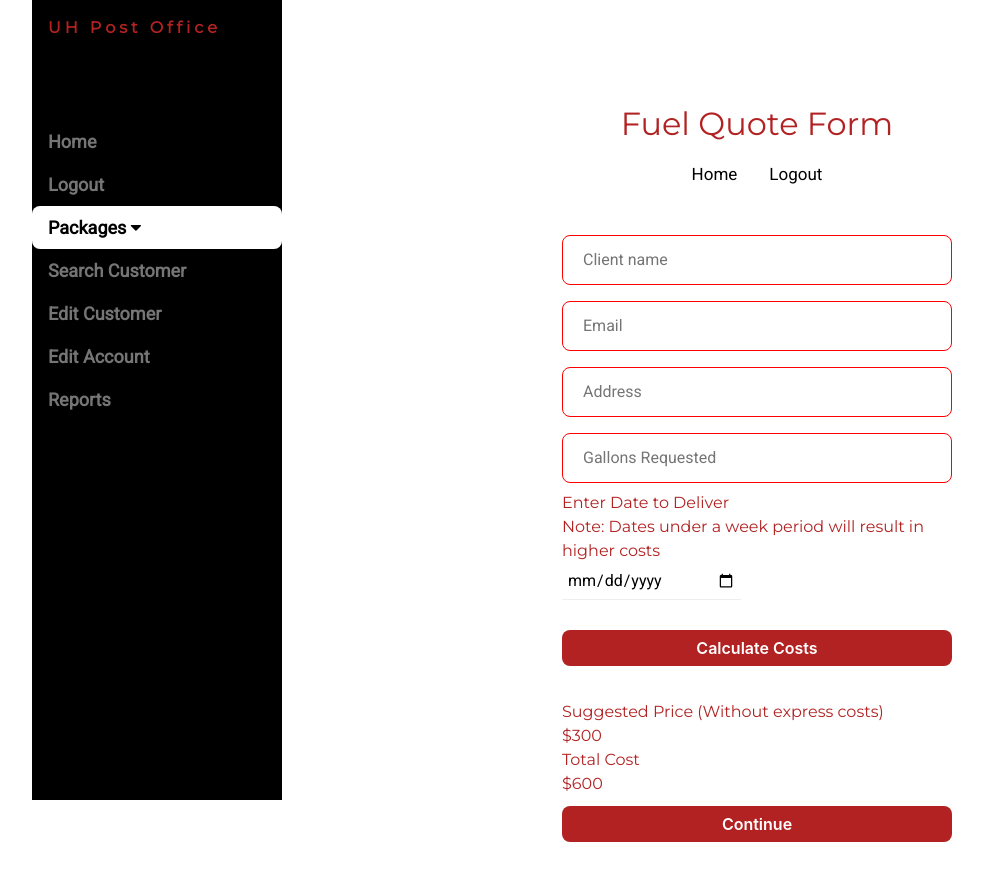
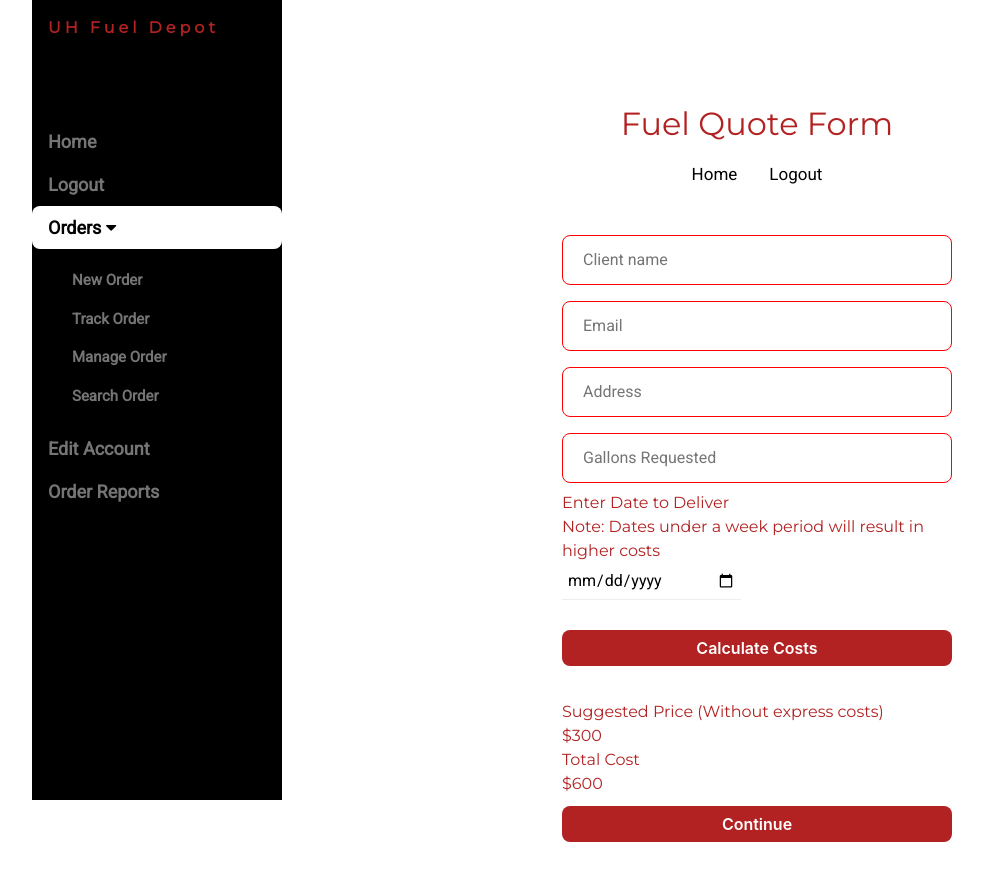
Before and after one commit to hite5/COSC_4353, a Flask app: page /NewPackage in a window 1280 px wide. Shown: the top 876 px of the page, without its empty margins (8-991 px from the left). Run offline with Flask 2, Linux system fonts and the light colour scheme; a user stored in the database is signed in.

Commit message:
sidebar changes on fuel quote form

```diff
--- a/application/templates/KEEPfuelQuoteForm.html
+++ b/application/templates/KEEPfuelQuoteForm.html
@@ -177,42 +177,42 @@
 </head>
 
 <body class="w3-content" style="max-width:1200px">
-<!-- Sidebar/menu -->
+     <!-- Sidebar/menu -->
   <nav class="w3-sidebar w3-bar-block w3-black w3-collapse w3-top" style="z-index:3;width:250px" id="mySidebar">
     <div class="w3-container w3-display-container w3-padding-16">
       <i onclick="w3_close()" class="fa fa-remove w3-hide-large w3-button w3-display-topright"></i>
-      <h3 class="w3-wide"><b>UH Post Office</b></h3>
+      <h3 class="w3-wide"><b>UH Fuel Depot</b></h3>
     </div>
     <div class="w3-padding-64 w3-large w3-text-grey" style="font-weight:bold">
       <a href="{{ url_for('views.index') }}" class="w3-bar-item w3-button">Home</a>
       {% if current_user.is_authenticated %} <!-- Employees and Supervisors -->
       <a href="{{ url_for('auth.logout') }}" class="w3-bar-item w3-button">Logout</a>
       <a onclick="myAccFunc()" href="javascript:void(0)" class="w3-button w3-block w3-white w3-left-align" id="myBtn">
-        Packages <i class="fa fa-caret-down"></i>
+        Orders <i class="fa fa-caret-down"></i>
       </a>
-      <div id="demoAcc" class="w3-bar-block w3-hide w3-padding-large w3-medium">
-        <a href="/NewPackage" class="w3-bar-item w3-button">New Package</a>
-        <a href="/packageTracker" class="w3-bar-item w3-button">Track Package</a>
-        <a href="{{ url_for('views.packageUpdateForm') }}" class="w3-bar-item w3-button">Manage Package</a>
-        <a href="/packageSearch" class="w3-bar-item w3-button">Search Package</a>
+      <div id="demoAcc" class="w3-bar-block w3-show w3-padding-large w3-medium">
+        <a href="/NewPackage" class="w3-bar-item w3-button">New Order</a>
+        <a href="/packageTracker" class="w3-bar-item w3-button">Track Order</a>
+        <a href="{{ url_for('views.packageUpdateForm') }}" class="w3-bar-item w3-button">Manage Order</a>
+        <a href="/packageSearch" class="w3-bar-item w3-button">Search Order</a>
       </div>
-      <a href="/customerSearch" class="w3-bar-item w3-button">Search Customer</a>
-      <a href="/editCustomerSearch" class="w3-bar-item w3-button">Edit Customer</a>
+<!--      <a href="/customerSearch" class="w3-bar-item w3-button">Search Customer</a>-->
+<!--      <a href="/editCustomerSearch" class="w3-bar-item w3-button">Edit Customer</a>-->
       <a href="/EditEmployee" class="w3-bar-item w3-button">Edit Account</a>
-      <a href="/report" class="w3-bar-item w3-button">Reports</a>
+      <a href="/report" class="w3-bar-item w3-button">Order Reports</a>
 
       {% endif %}
       {% if current_user.type == 'supervisor' %} <!-- Supervisors Only -->
-      <a href="/NewEmployeeForm" class="w3-bar-item w3-button">Add New Employee</a>
-      <a href="/employeeSearch" class="w3-bar-item w3-button">Search Employee</a>
+<!--      <a href="/NewEmployeeForm" class="w3-bar-item w3-button">Add New Account</a>-->
+<!--      <a href="/employeeSearch" class="w3-bar-item w3-button">Search Employee</a>-->
       {% endif %}
       {% if not current_user.is_authenticated %} <!-- Not Logged In -->
-      <a href="/emp_login" class="w3-bar-item w3-button">Employee Login</a>
-      <a href="/packageTracker" class="w3-bar-item w3-button">Track Package</a>
+      <a href="/emp_login" class="w3-bar-item w3-button">Customer Login</a>
+      <a href="/packageTracker" class="w3-bar-item w3-button">Track Order</a>
       {% endif %}
     </div>
+  </nav>
 
-  </nav>
     <div class="w3-main" style="margin-left:250px">
 	<div class="main-block">
 		<h1>Fuel Quote Form</h1>
```
